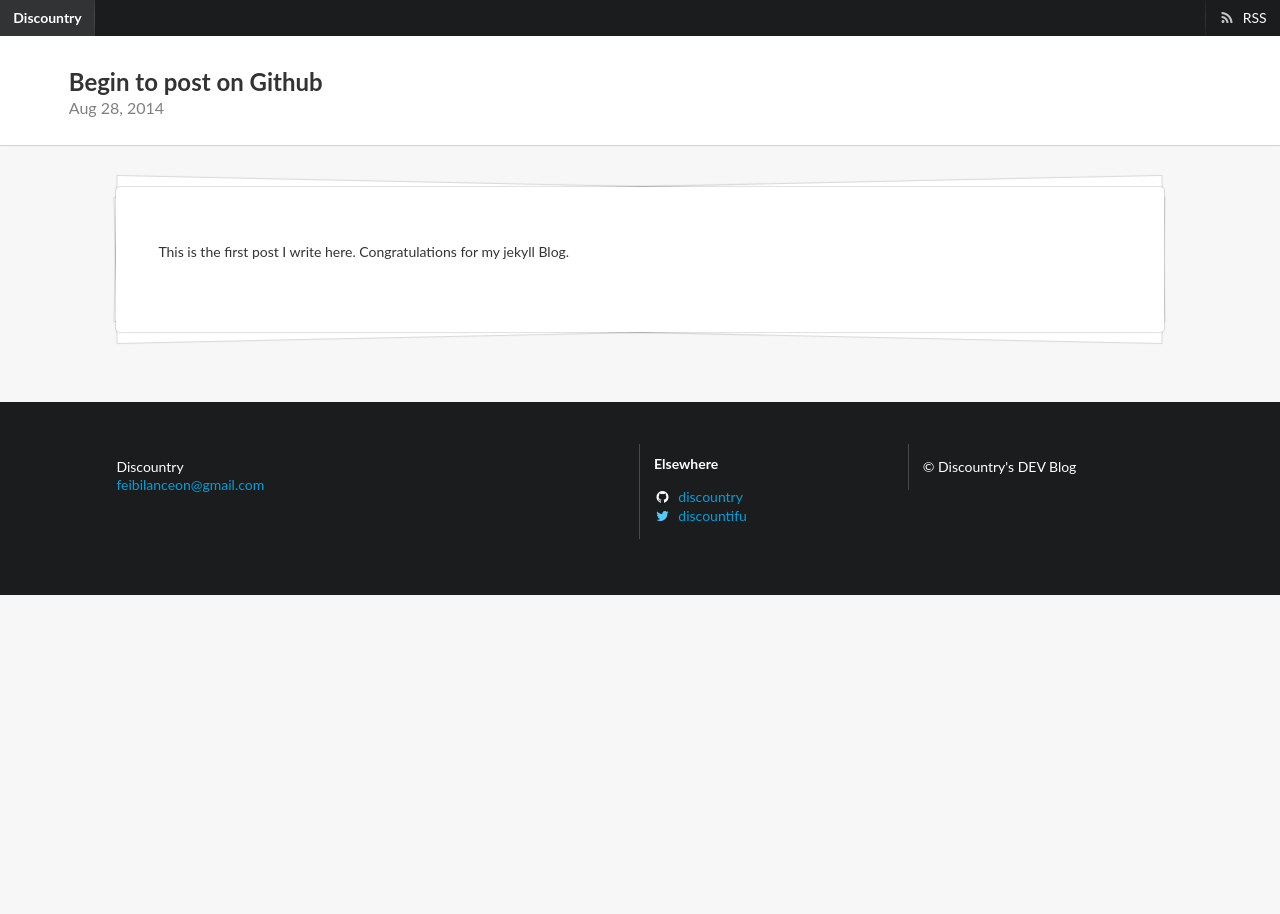
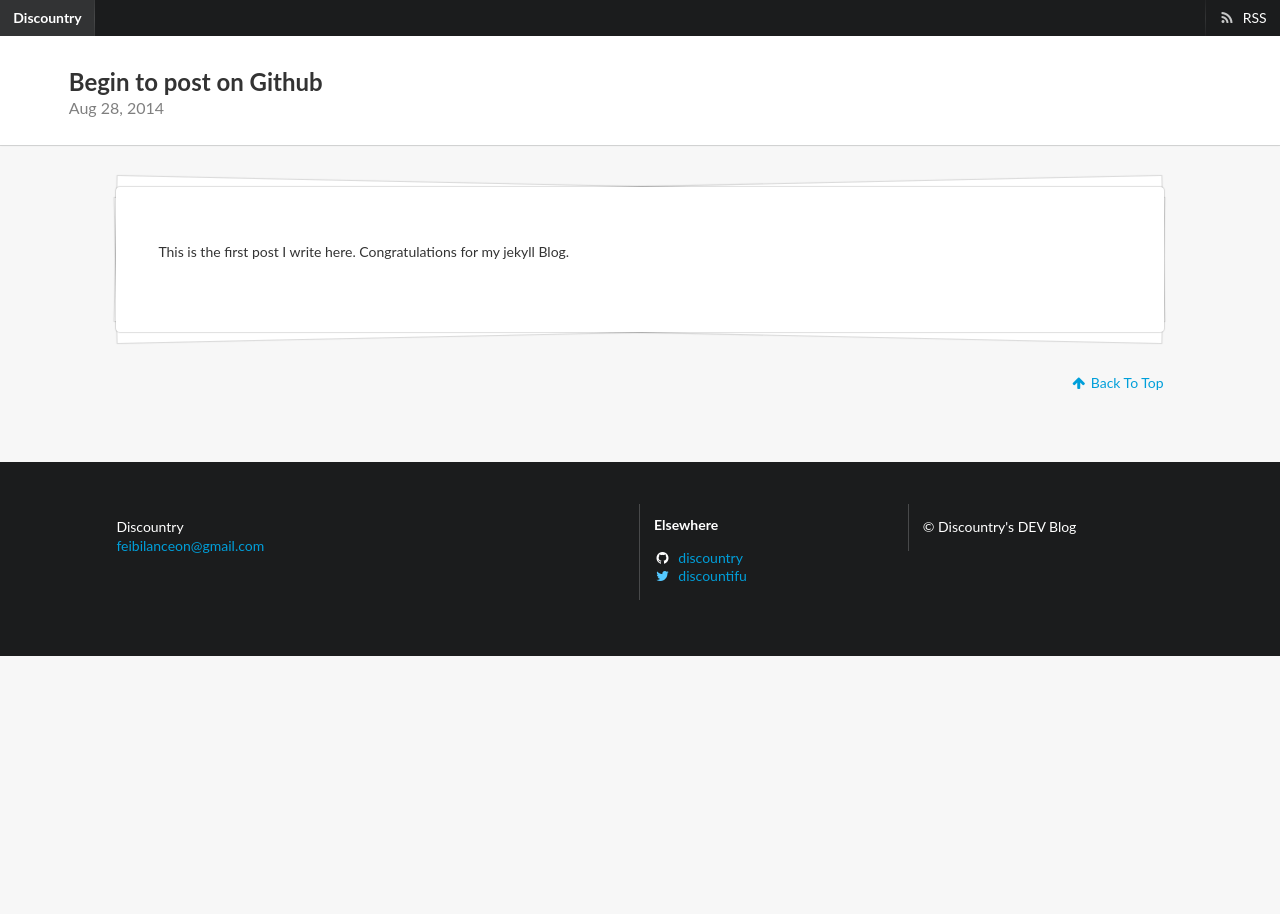
Before and after one commit to discountry/discountry.github.io, a Jekyll site: the page built from _posts/2014-08-28-begin-to-post-on-github.md, in a window 1280 px wide. Built offline with Jekyll 4.4.1, drawn with Linux system fonts in a browser that asks for light colours; nearby versions of some CDN libraries; some web fonts are replaced.

Commit message:
back to top

```diff
--- a/_layouts/default.html
+++ b/_layouts/default.html
@@ -3,7 +3,7 @@
 
   {% include head.html %}
 
-  <body>
+  <body id="top">
 
     {% include header.html %}
 
--- a/_layouts/post.html
+++ b/_layouts/post.html
@@ -8,3 +8,5 @@ layout: default
   </article>
 
 </div>
+
+<a href="#top"><p style="text-align: right;"><i class="arrow up icon"></i>Back To Top</p></a>
```
